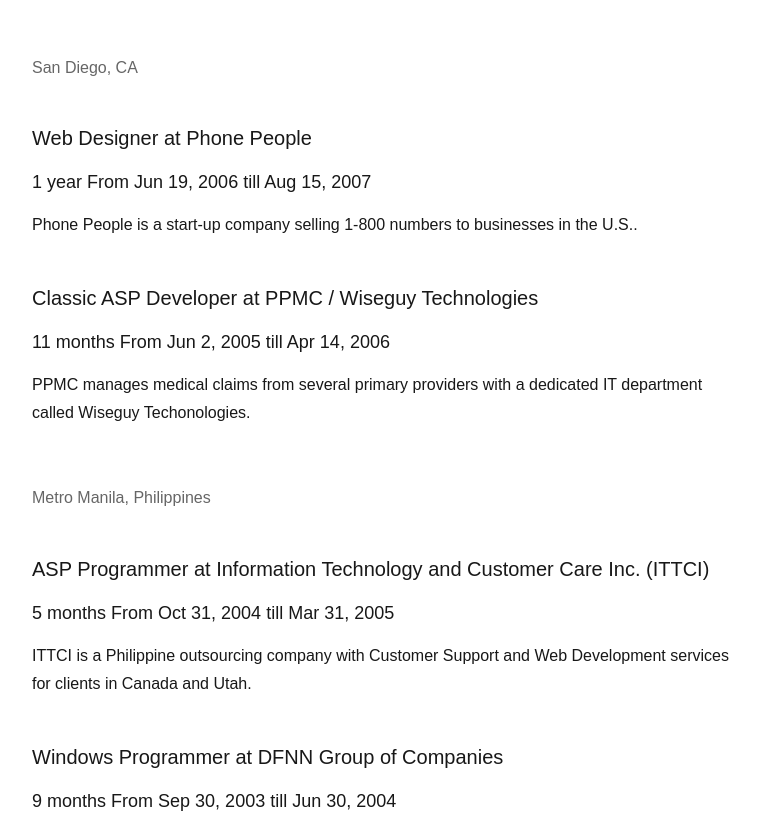
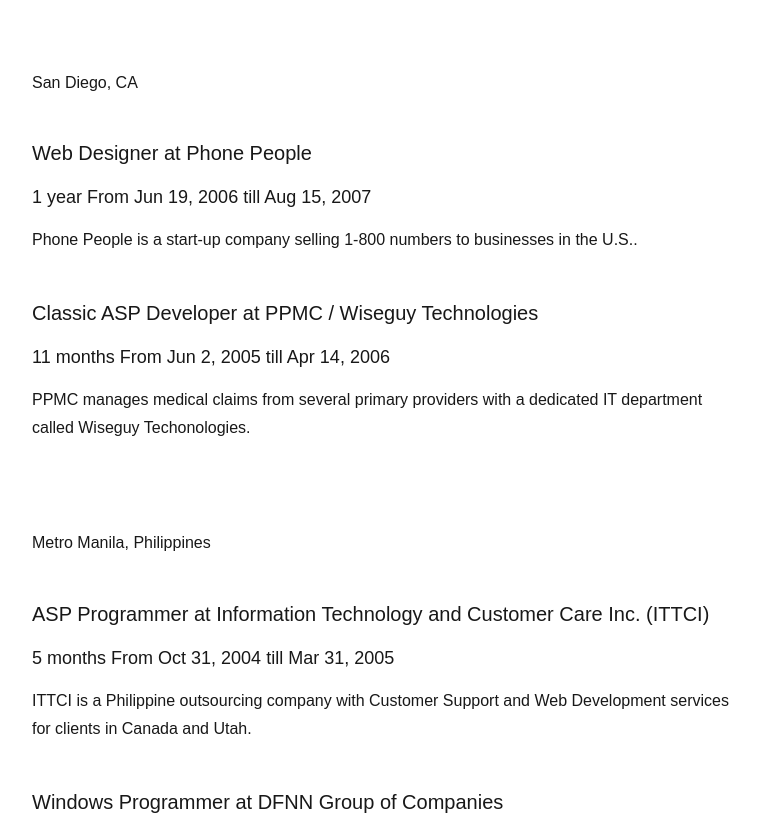
Before and after one commit to gabrielpascua/gabrielpascua.com, a Gatsby site: page / in a window 1280 px wide. Shown: the part 1416-2240 px from the top of the page, without its empty margins (252-1012 px from the left). Built offline with nearby package versions, Linux system fonts and the light colour scheme; Gatsby itself is replaced by a stand-in of ours.

Commit message:
location spacing

```diff
--- a/src/pages/index.jsx
+++ b/src/pages/index.jsx
@@ -58,11 +58,13 @@
                 return (
                   <div key={w.position}>
                     <h3 className={showLocation ? 'work-location' : 'hide'}>
-                      {w.company.country === 'USA' ? w.company.city + ', ' : ''}
-                      {w.company.state}
-                      {w.company.country !== 'USA'
-                        ? ', ' + w.company.country
-                        : ''}
+                      <span className={ idx ? 'work-location-spacer' : '' }>
+                        {w.company.country === 'USA' ? w.company.city + ', ' : ''}
+                        {w.company.state}
+                        {w.company.country !== 'USA'
+                          ? ', ' + w.company.country
+                          : ''}
+                      </span>
                     </h3>
 
                     <div className="work-history" key={w.company.name}>
--- a/src/styles/resume.css
+++ b/src/styles/resume.css
@@ -40,11 +40,15 @@
   font-weight: normal;
   font-size: 1em;
   margin-bottom: 30px;
-  margin-top: 60px;
+  margin-top: 45px;
   padding-bottom: 15px;
-  color: #666;
 }
 
-.resume .work-location:not(:nth-of-type(1)) {
+.resume .work-location-spacer {
+  margin-top: 90px;
+  display: block;
+}
+/*
+.resume > .work-location:nth-of-type(1) {
   margin-top: 45px;
-}
+} */
```
